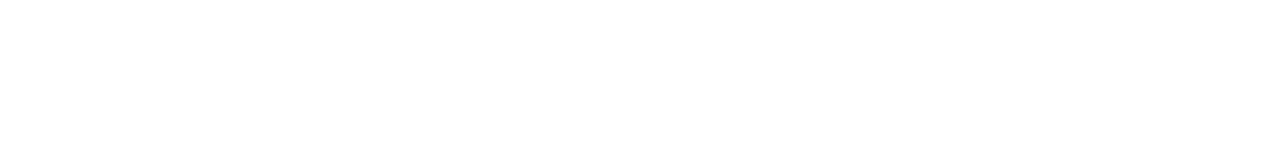
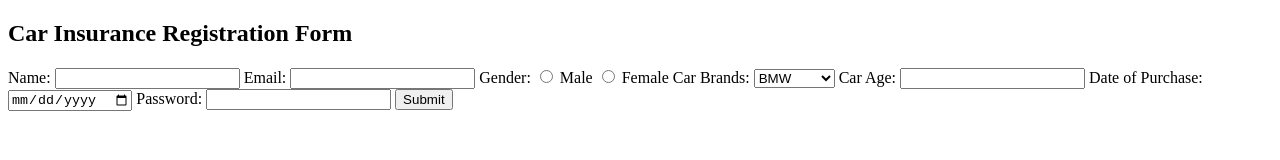
Before and after one commit to acciojob/car-insurance-form-AnjaliTiwari24, a website: page main.html in a window 1280 px wide. Drawn offline with Linux system fonts and the light colour scheme.

Commit message:
created a submission

```diff
--- a/main.html
+++ b/main.html
@@ -8,6 +8,48 @@
 
 <body>
 	<!-- the entire body must be written by student -->
+	<h2>Car Insurance Registration Form</h2>
+
+    <form action="#" method="POST">
+        <!-- Name -->
+        <label for="name">Name:</label>
+        <input type="text" id="name" name="name" required>
+
+        <!-- Email -->
+        <label for="email">Email:</label>
+        <input type="email" id="email" name="email" required>
+
+        <!-- Gender -->
+        <label>Gender:</label>
+        <input type="radio" id="male" name="gender" value="male" required>
+        <label for="male">Male</label>
+
+        <input type="radio" id="female" name="gender" value="female" required>
+        <label for="female">Female</label>
+
+        <!-- Car Brands Dropdown -->
+        <label for="cars">Car Brands:</label>
+        <select id="cars" name="cars">
+            <option value="bmw">BMW</option>
+            <option value="audi">Audi</option>
+            <option value="mercedez">Mercedez</option>
+        </select>
+
+        <!-- Car Age -->
+        <label for="carage">Car Age:</label>
+        <input type="number" id="carage" name="carage" required>
+
+        <!-- Date of Purchase -->
+        <label for="dop">Date of Purchase:</label>
+        <input type="date" id="dop" name="dop" required>
+
+        <!-- Password -->
+        <label for="password">Password:</label>
+        <input type="password" id="password" name="password" required>
+
+        <!-- Submit Button -->
+        <button type="submit">Submit</button>
+    </form>
     <script type="text/javascript" src="./script.js">
 </script>
 
```
